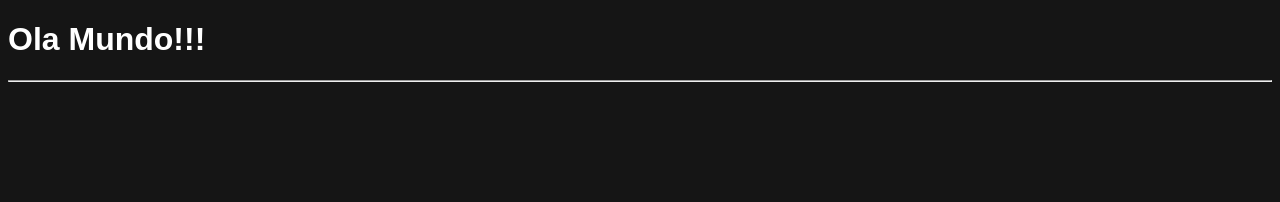
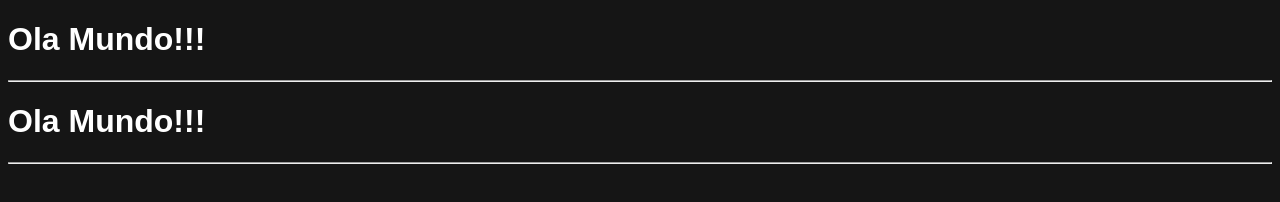
Before and after one commit to gusxtzn/vendas-online, a plain HTML site: page index.html in a window 1280 px wide. Drawn offline with Linux system fonts and the light colour scheme.

Commit message:
Update index.html

```diff
--- a/index.html
+++ b/index.html
@@ -20,8 +20,19 @@
 </head>
  <body>
 
+<div class="titulo">
+
 <h1>Ola Mundo!!!</h1>
   <hr>
 
+</div>
+
+  <div class="titulo">
+
+<h1>Ola Mundo!!!</h1>
+  <hr>
+
+</div>
+
 </body>
 </html>
```
